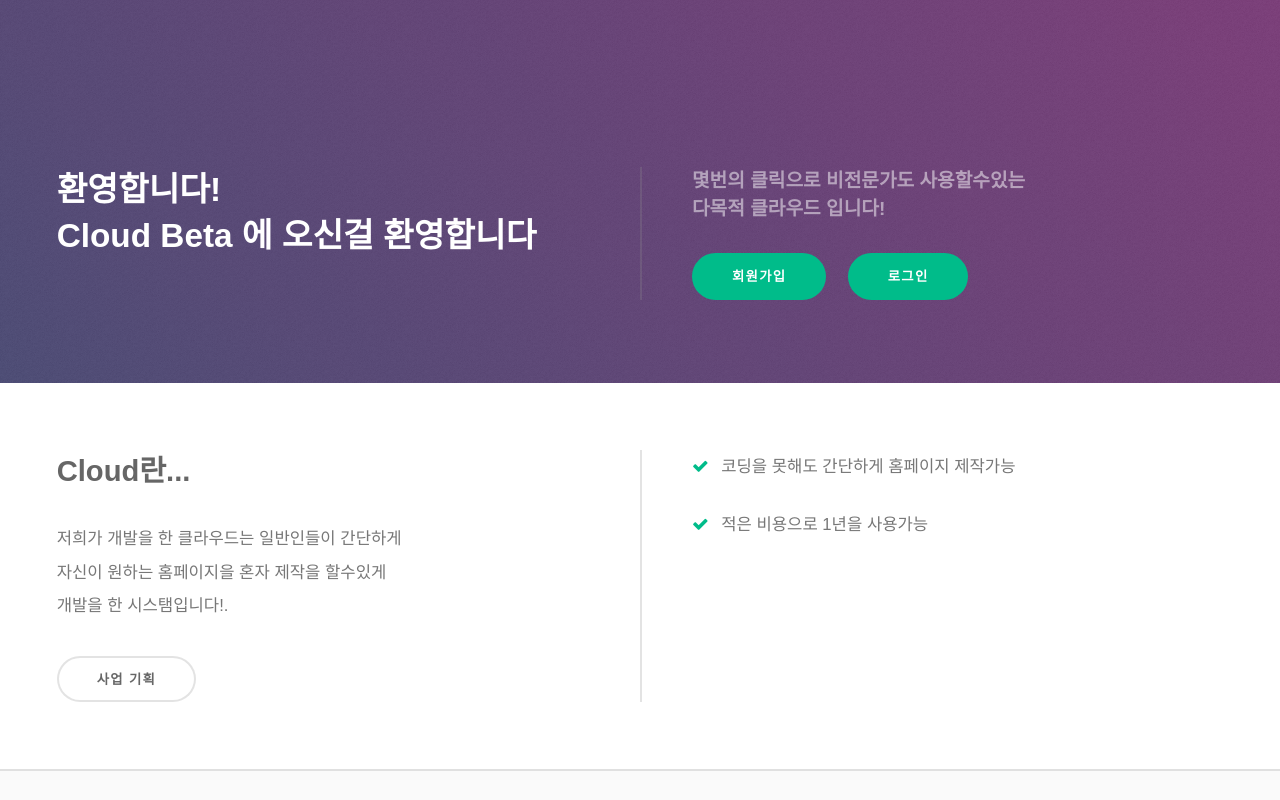
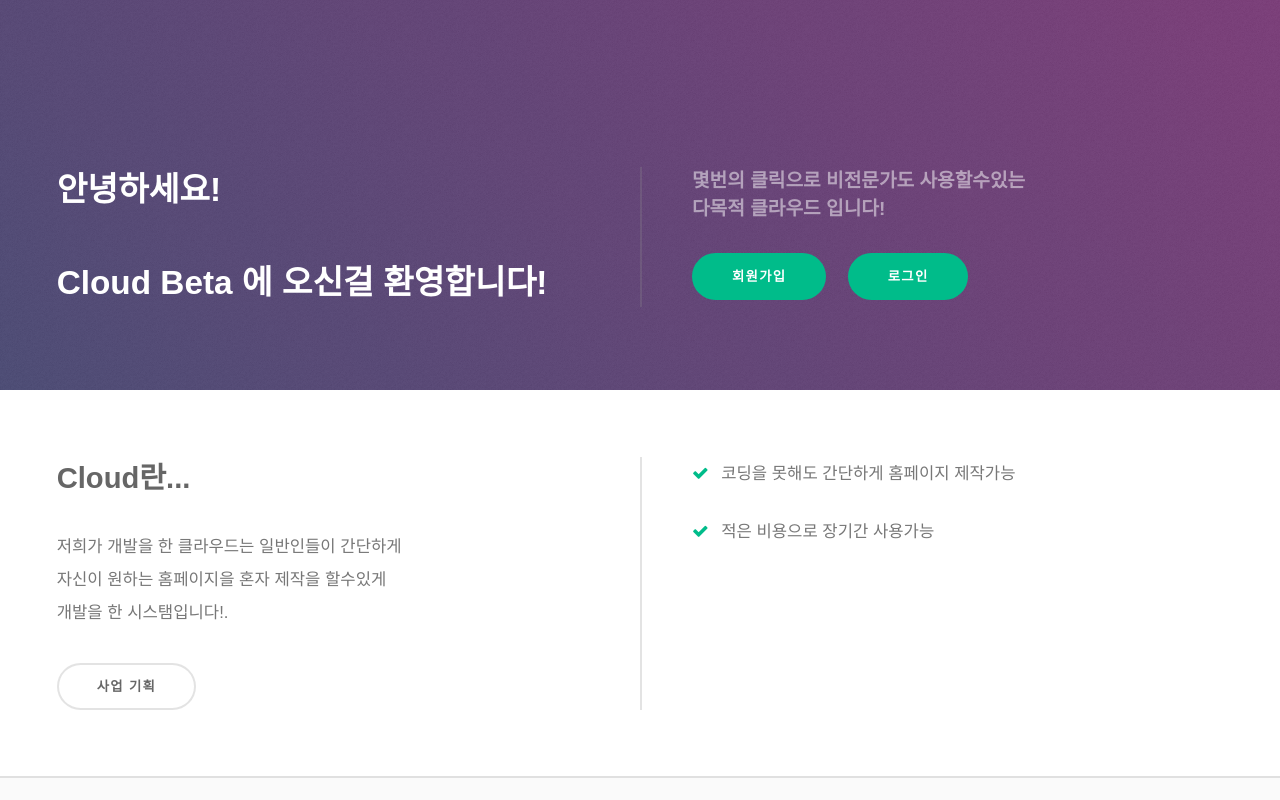
Before and after one commit to iojcde/Cloud_pages, a plain HTML site: page index.html in a window 1280 px wide. Shown: the top 800 px of the page. Drawn offline with Linux system fonts and the light colour scheme.

Commit message:
a few changes to index.html

```diff
--- a/index.html
+++ b/index.html
@@ -19,7 +19,7 @@
 			<section id="banner">
 				<div class="inner split">
 					<section>
-						<h2>환영합니다! <br> Cloud Beta 에 오신걸 환영합니다</h2>
+						<h2>안녕하세요!<br> <br> Cloud Beta 에 오신걸 환영합니다!</h2>
 					</section>
 					<section>
 						<p>몇번의 클릭으로 비전문가도 사용할수있는 <br> 다목적 클라우드 입니다!</p>
@@ -45,7 +45,7 @@
 						<ul class="checklist">
 							<!--<li>바전문가도 도메인 연동 가능</li>-->
 							<li>코딩을 못해도 간단하게 홈페이지 제작가능</li>
-							<li>적은 비용으로 1년을 사용가능</li>
+							<li>적은 비용으로 장기간 사용가능</li>
 							<!--<li>이제 모르겠어요...</li>
 							<li>Pharetra nulla risus orci dapibus</li>-->
 						</ul>
```
